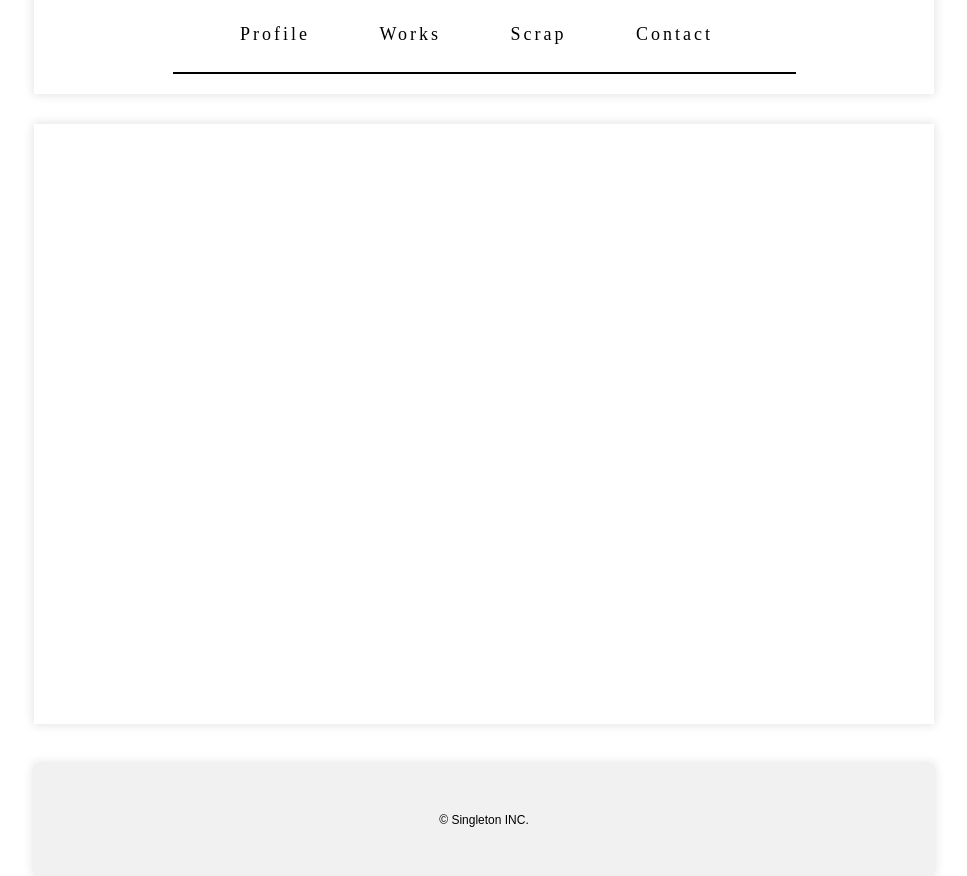
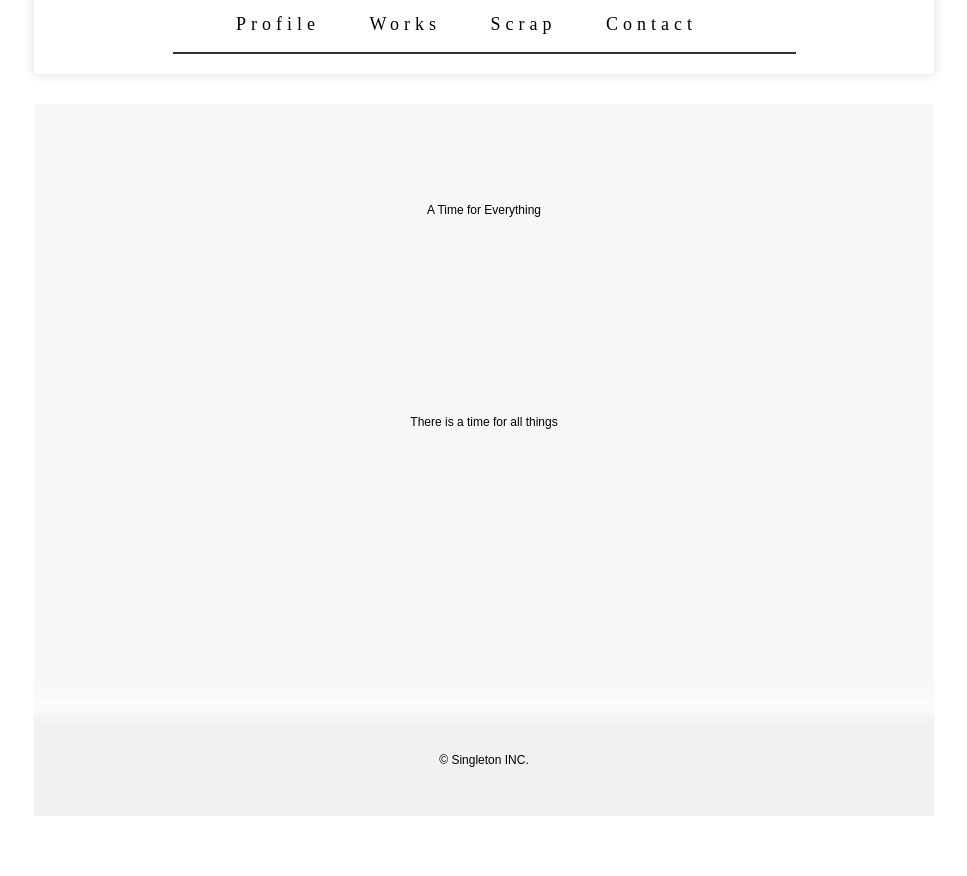
Before and after one commit to bright-spark/Singleton, a plain HTML site: page index.html in a window 1280 px wide. Shown: the part 118-994 px from the top of the page, without its empty margins (156-1123 px from the left). After the commit the page ends 934 px from the top, so only its background shows below. Drawn offline with nearby package versions, Linux system fonts and the light colour scheme; a web font is replaced by a local one.

Commit message:
2016/01/01

```diff
--- a/css/style.css
+++ b/css/style.css
@@ -58,7 +58,7 @@ body {
 .g_navi:before,
 .g_navi:after {
     content:'';
-    border: 1px solid #000000;
+    border: 1px solid #333;
     position: absolute;
     right: 0;
     left: 0;
@@ -69,16 +69,29 @@ body {
 }
 .g_nav_a {
     text-decoration: none;
-    transition-property: background, opacity, left;
-    transition-duration: 0.9s, 1.3s;
+    transition-property: color, background, opacity, left;
+    transition-duration: 0.8s, 0.8s, 0.1s, 2.0s;
+    transition-timing-function:  cubic-bezier(0.23, 1, 0.32, 1);
     color: #000000;
     display: inline-block;
     padding: 5px;
     margin-bottom: 10px;
+    text-align: center;
 }
 .g_nav_a:hover {
-    opacity: 0.6;
-    background: #FFEDC6;
+    opacity: 0.8;
+    background: #800000;
+    color: #FFF;
+    left: 0;
+}
+.g_nav_a:hover:after {
+    display: block;
+    position: absolute;
+    bottom: 14.5px;
+    content: '';
+/*    width: 70px;
+    height: 0;
+    border-bottom: 3px solid black; */
 }
 
 .navi-menu {
@@ -88,22 +101,34 @@ body {
 }
 .nav-item {
     display: inline-block;
-    letter-spacing: 3px;
-    margin-left: 20px;
-    line-height: 4.5rem;
+    letter-spacing: 5px;
+    line-height: 2.5rem;
     margin-right: 3.5rem;
 }
 
 .g_content {
     min-height: 600px; /* debug */
-    margin: 30px auto 40px;
-    box-shadow: 0 0 10px 1px #e3e3e3;
+    margin: 30px auto 0;
+    background: #F7F7F7;
 }
+.g_content p {
+    padding: 100px;
+    transition: padding 0.4s;
+}
+
 .footer {
     width: 100%;
+    background: rgba(61, 64, 66, 0.07);
+}
+.f_div {
     padding: 45px 20px 45px;
-    box-shadow: 0 0 10px 1px #e3e3e3;
-    background: rgba(61, 64, 66, 0.07);
+}
+.footer:before {
+    content: '';
+    display: block;
+/*    border-bottom: 1.5px solid #AA2C29; */
+    opacity: 0.7;
+    box-shadow: 0px 1px 12px 10px #FFFFFF;
 }
 .companyCopy {
     display: block;
--- a/index.html
+++ b/index.html
@@ -23,9 +23,13 @@
                 </nav>
             </header>
            <section class="g_content">
+           <p>A Time for Everything</p>
+           <p>There is a time for all things</p>
            </section>
            <footer class="footer">
-               <p class="companyCopy">© Singleton INC.</p>
+                <div class="f_div">
+                    <p class="companyCopy">© Singleton INC.</p>
+                </div>
            </footer>
         </div>
     </body>
```
